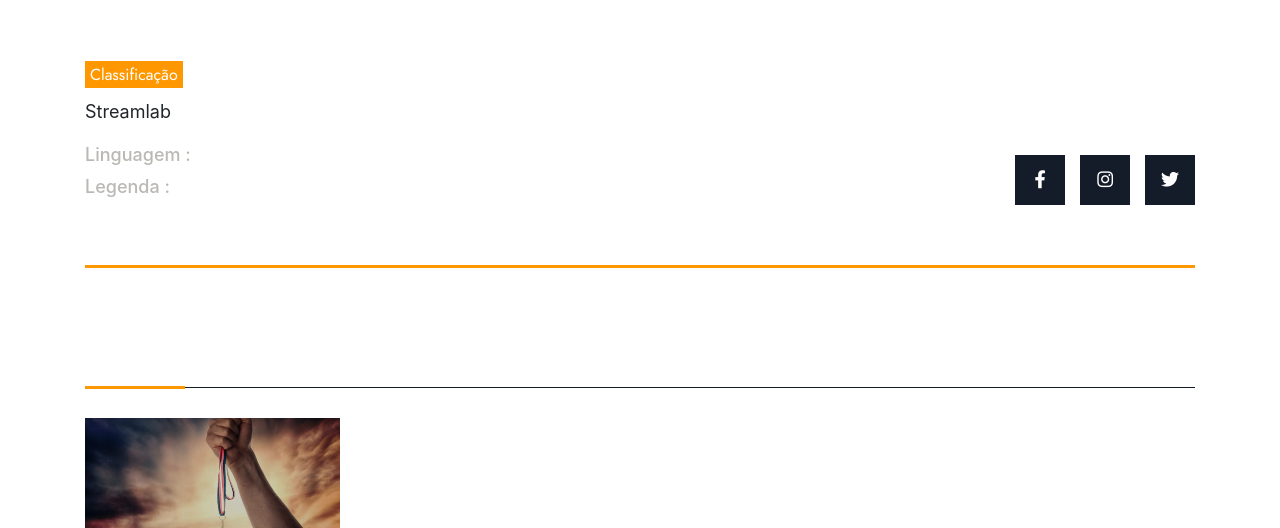
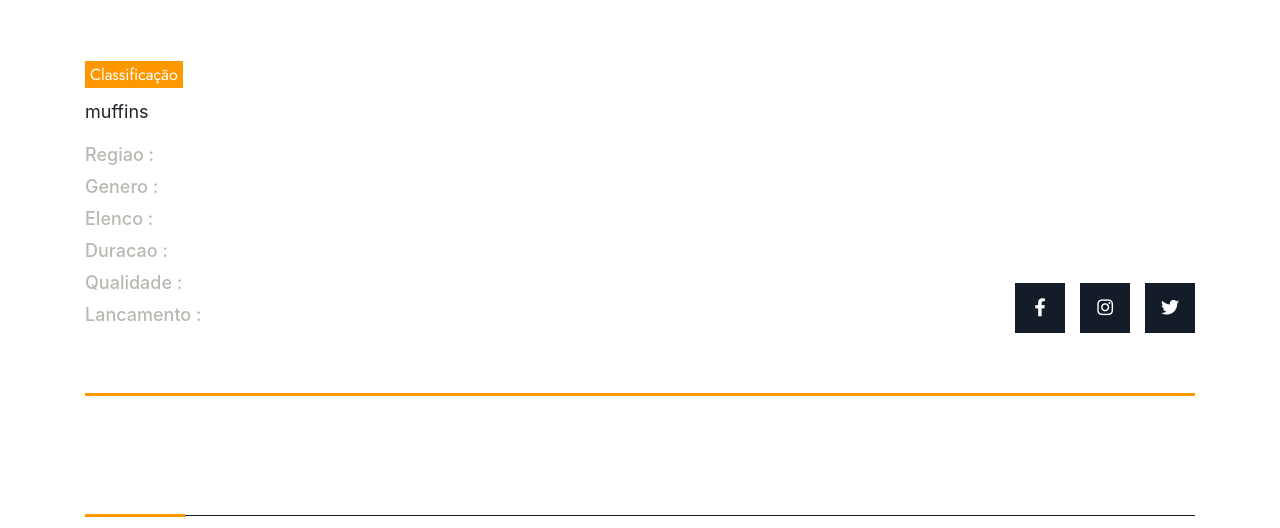
Before and after one commit to Aderito-Muffins/Muffins-TV-Streaming-Platform-Old, a website with bundled scripts: page muffins-tv/single-movie.html in a window 1280 px wide. Shown: the part 677-1205 px from the top of the page. Built offline with nearby package versions, Linux system fonts and the light colour scheme; no server answers; a web font is replaced by a local one.

Commit message:
Update single-movie.html

```diff
--- a/muffins-tv/single-movie.html
+++ b/muffins-tv/single-movie.html
@@ -45,8 +45,7 @@
                             <div class="col-lg-12">
                                 <div class="gen-video-holder">
                                     <!-- Elemento iframe será preenchido dinamicamente -->
-                                    <iframe width="100%" height="550px" src="" id="film-trailer"
-                                        frameborder="0"
+                                    <iframe width="100%" height="550px" src="" id="film-trailer" frameborder="0"
                                         allow="accelerometer; autoplay; clipboard-write; encrypted-media; gyroscope; picture-in-picture"
                                         allowfullscreen></iframe>
                                 </div>
@@ -64,19 +63,39 @@
                                             </li>
                                         </ul>
                                     </div>
-                                    <p>Streamlab</p>
+                                    <p class="gen-description">muffins</p>
                                     <div class="gen-after-excerpt">
                                         <div class="gen-extra-data">
                                             <ul>
                                                 <li>
                                                     <!-- Linguagem do filme -->
-                                                    <span>Linguagem :</span>
+                                                    <span>Regiao :</span>
                                                     <span id="film-language">Idioma</span>
                                                 </li>
                                                 <li>
                                                     <!-- Legendas do filme -->
-                                                    <span>Legenda :</span>
-                                                    <span id="film-subtitles">Legenda</span>
+                                                    <span>Genero :</span>
+                                                    <span id="film-genre">NULL</span>
+                                                </li>
+                                                <li>
+                                                    <!-- Legendas do filme -->
+                                                    <span>Elenco :</span>
+                                                    <span id="film-actors"></span>
+                                                </li>
+                                                <li>
+                                                    <!-- Legendas do filme -->
+                                                    <span>Duracao :</span>
+                                                    <span id="film-duration">0</span>
+                                                </li>
+                                                <li>
+                                                    <!-- Legendas do filme -->
+                                                    <span>Qualidade :</span>
+                                                    <span id="film-quantity">NULL</span>
+                                                </li>
+                                                <li>
+                                                    <!-- Legendas do filme -->
+                                                    <span>Lancamento :</span>
+                                                    <span id="film-year">NULL</span>
                                                 </li>
                                             </ul>
                                         </div>
@@ -236,8 +255,7 @@
                             <div class="col-lg-12">
                                 <div class="gen-video-holder">
                                     <!-- Elemento iframe será preenchido dinamicamente -->
-                                    <iframe width="100%" height="550px" src="" id="film-trailer"
-                                        frameborder="0"
+                                    <iframe width="100%" height="550px" src="" id="film-trailer" frameborder="0"
                                         allow="accelerometer; autoplay; clipboard-write; encrypted-media; gyroscope; picture-in-picture"
                                         allowfullscreen></iframe>
                                 </div>
@@ -303,6 +321,8 @@
                 // Atualiza o título do filme
                 document.querySelector('.gen-title').textContent = film.title || 'Título não disponível';
 
+                document.querySelector('.gen-description').textContent = film.brief || 'Título não disponível';
+
                 // Atualiza a classificação etária do filme
                 document.querySelector('.gen-sen-rating').textContent = film.age || 'N/A';
 
@@ -318,6 +338,19 @@
                 // Atualiza as legendas do filme
                 document.querySelector('#film-subtitles').textContent = film.sub_mode && film.sub_mode.length > 0 ? film.sub_mode.map(sub => sub.title).join(', ') : 'N/A';
 
+                // Atualiza a linguagem do filme
+                document.querySelector('#film-duration').textContent = film.duration || 'N/A';
+
+                // Atualiza as legendas do filme
+                document.querySelector('#film-year').textContent = film.published_year
+
+                document.querySelector('#film-quality').textContent = film.hd_mode || 'N/A';
+
+                document.querySelector('#film-actors').textContent = film.actors && film.actors.length > 0
+    ? film.actors.map(actor => actor.title).join(', ')
+    : 'N/A';
+
+
             } catch (error) {
                 console.error('Erro ao buscar o filme:', error);
             }
```
Lines whose indentation alone changed are shown as unchanged.
